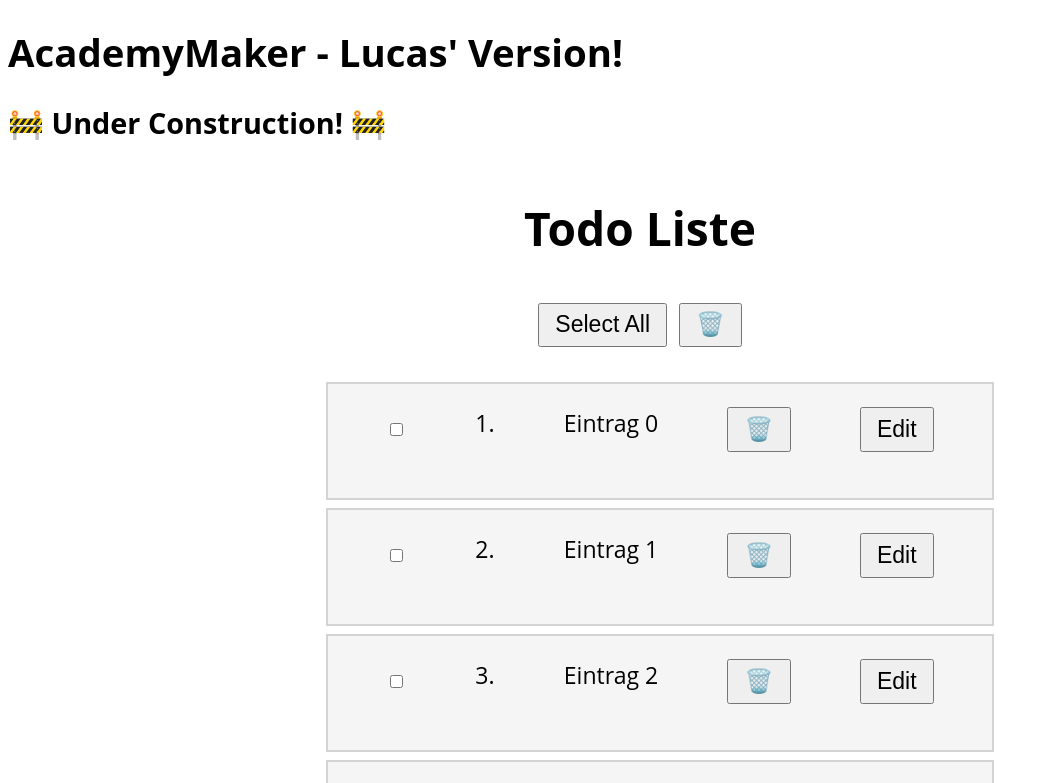
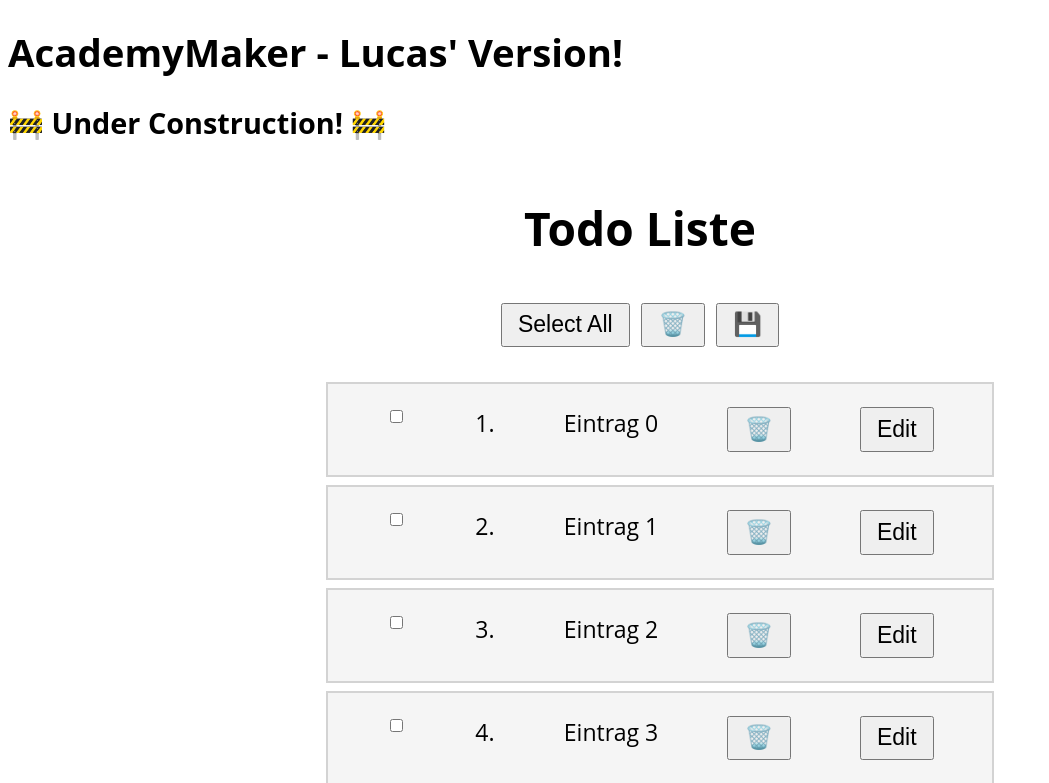
Before and after one commit to Tasterloster/my_second_Website, a Vue app: page / in a window 1280 px wide. Shown: the top 783 px of the page, without its empty margins (0-1049 px from the left). Built offline with nearby package versions, Linux system fonts and the light colour scheme; the HTML template or start-up script is replaced by a standard one.

Commit message:
Save Button added, some styling done, deleteing now closes edit elements

```diff
--- /dev/null
+++ b/src/SaveButton.vue
@@ -0,0 +1,11 @@
+<script setup lang="ts">
+  const save_Button_text = "💾"
+</script>
+
+<template>
+  <button @click="$emit('save')"> {{ save_Button_text }} </button>
+</template>
+
+<style scoped>
+
+</style>
--- a/src/TodoDeleteButton.vue
+++ b/src/TodoDeleteButton.vue
@@ -3,7 +3,7 @@
 </script>
 
 <template>
-  <button @click="$emit('delete')"> {{ delete_Button_text }} </button>
+  <button @click="$emit('deleted')"> {{ delete_Button_text }} </button>
 </template>
 
 <style scoped>
--- a/src/TodoItem.vue
+++ b/src/TodoItem.vue
@@ -1,7 +1,7 @@
 <script setup lang="ts">
 import TodoDeleteButton from "@/TodoDeleteButton.vue";
 import TodoEditButton from "@/TodoEditButton.vue";
-import {nextTick, ref, useTemplateRef} from "vue";
+import {nextTick, ref, useTemplateRef, watch} from "vue";
 import TodoEditDoneButton from "@/TodoEditDoneButton.vue";
 
 
@@ -19,7 +19,7 @@ const todo_item_name = ref(props.initial_todo_item_name)
 const id = ref(props.initial_id)
 
 const emit = defineEmits<{
-  (e: 'delete', id: number): void
+  (e: 'deleted', id: number): void
   (e: 'edit'): void
   (e: 'edit_done', value: string, id: number): void
 }>()
@@ -41,8 +41,14 @@ function editDone(): void {
 }
 
 function flagDelete(): void {
-  emit("delete", id.value)
+  emit("deleted", id.value)
 }
+
+watch(() => props.disable_edit, (newVal) => {
+  if(!newVal){
+    edit.value = false
+  }
+})
 </script>
 
 <template>
@@ -56,21 +62,19 @@ function flagDelete(): void {
         {{ todo_item_name }}
       </span>
       <TodoDeleteButton
-          @delete="flagDelete" />
+          @deleted="flagDelete" />
       <TodoEditButton
           :disabled="props.disable_edit"
           @edit="startEdit"/>
     </div>
-    <div class="editField">
+    <div class="editField" v-if="edit">
       <form @submit.prevent="editDone">
       <input
           ref="inputRef"
-          v-if="edit"
           type="text"
           v-model="todo_item_name"
       />
-      <TodoEditDoneButton v-if="edit"
-                          @edit_done="editDone" />
+      <TodoEditDoneButton @edit_done="editDone" />
         </form>
     </div>
   </div>
--- a/src/TodoItemWrapper.vue
+++ b/src/TodoItemWrapper.vue
@@ -30,7 +30,7 @@ const props = defineProps<{
             dragover: getDraggingItem() && getDragOverItem() && getDragOverItemId() === todo.id
           }"
       @edit_done="updateTodo"
-      @delete="flagDelete"
+      @deleted="flagDelete"
       @edit="editActive"
       @dragstart="startDragging(todo)"
       @dragover.prevent="handleDragOver(todo)"
--- a/src/Todos.ts
+++ b/src/Todos.ts
@@ -6,13 +6,13 @@ const todosSize = 10
 
 export const todos = ref<todo[]>([])
 for (let i = 0; i < todosSize; i++) {
-    todos.value.push({ id: id++, text: `Eintrag ${i}`, delete: false })
+    todos.value.push({ id: id++, text: `Eintrag ${i}`, deleted: false, check: false})
 }
 
 export const globalEditActive = ref(false)
 
 export const hiddenTodos = computed(() => {
-    return todos.value.filter((t) => !t.delete)
+    return todos.value.filter((t) => !t.deleted)
 })
 
 export function updateTodo(new_Name: string, id: number) {
@@ -24,11 +24,11 @@ export function updateTodo(new_Name: string, id: number) {
 }
 
 export function flagDelete(id: number) {
-    const todo_to_set_delete = todos.value.find((t) => t.id === id)
-    if (todo_to_set_delete) {
-        todo_to_set_delete.delete = true
+    const  todo_to_delete = todos.value.find((t) => t.id === id)
+    if ( todo_to_delete) {
+         todo_to_delete.deleted = true
     }
-    editActive()
+    editInactive()
 }
 
 export function editActive() {
--- a/src/ToolList.vue
+++ b/src/ToolList.vue
@@ -2,6 +2,7 @@
 
 import TodoDeleteButton from "@/TodoDeleteButton.vue";
 import SelectAllButton from "@/SelectAllButton.vue";
+import SaveButton from "@/SaveButton.vue";
 </script>
 
 <template>
@@ -9,6 +10,8 @@ import SelectAllButton from "@/SelectAllButton.vue";
     <SelectAllButton
     />
     <TodoDeleteButton
+    />
+    <SaveButton
     />
   </div>
 </template>
--- a/src/assets/TodoInterface.ts
+++ b/src/assets/TodoInterface.ts
@@ -1,5 +1,6 @@
 export interface todo {
     id: number
     text: string
-    delete: boolean
+    deleted: boolean
+    check: boolean
 }
--- a/src/assets/main.css
+++ b/src/assets/main.css
@@ -2,7 +2,7 @@ body {
     font-family: "Open Sans", sans-serif;
     font-size: 1.2em;
 }
-button{
+button, input[type="checkbox"]{
     display: inline-flex;
     align-items: center;
     justify-content: center;
```
